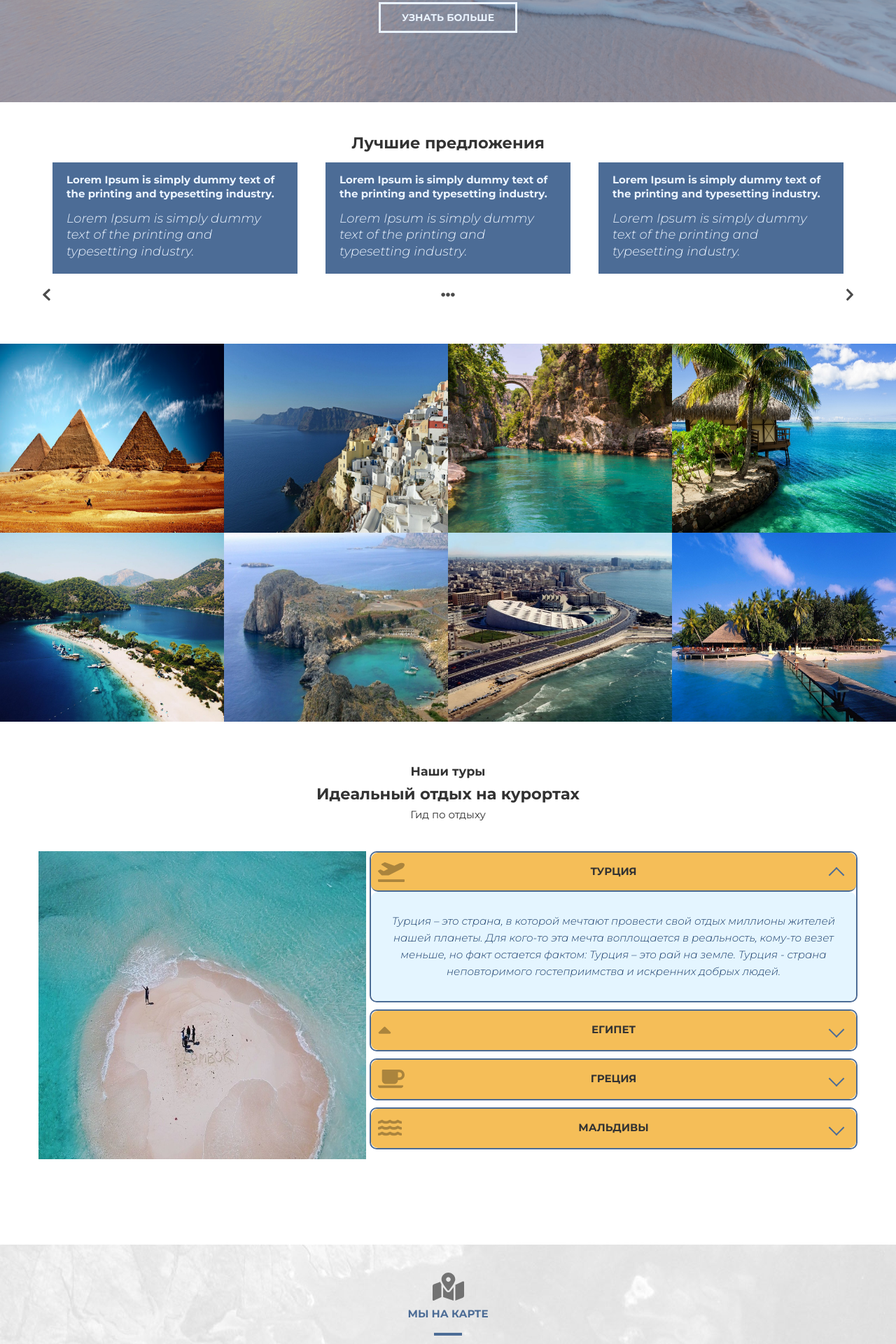
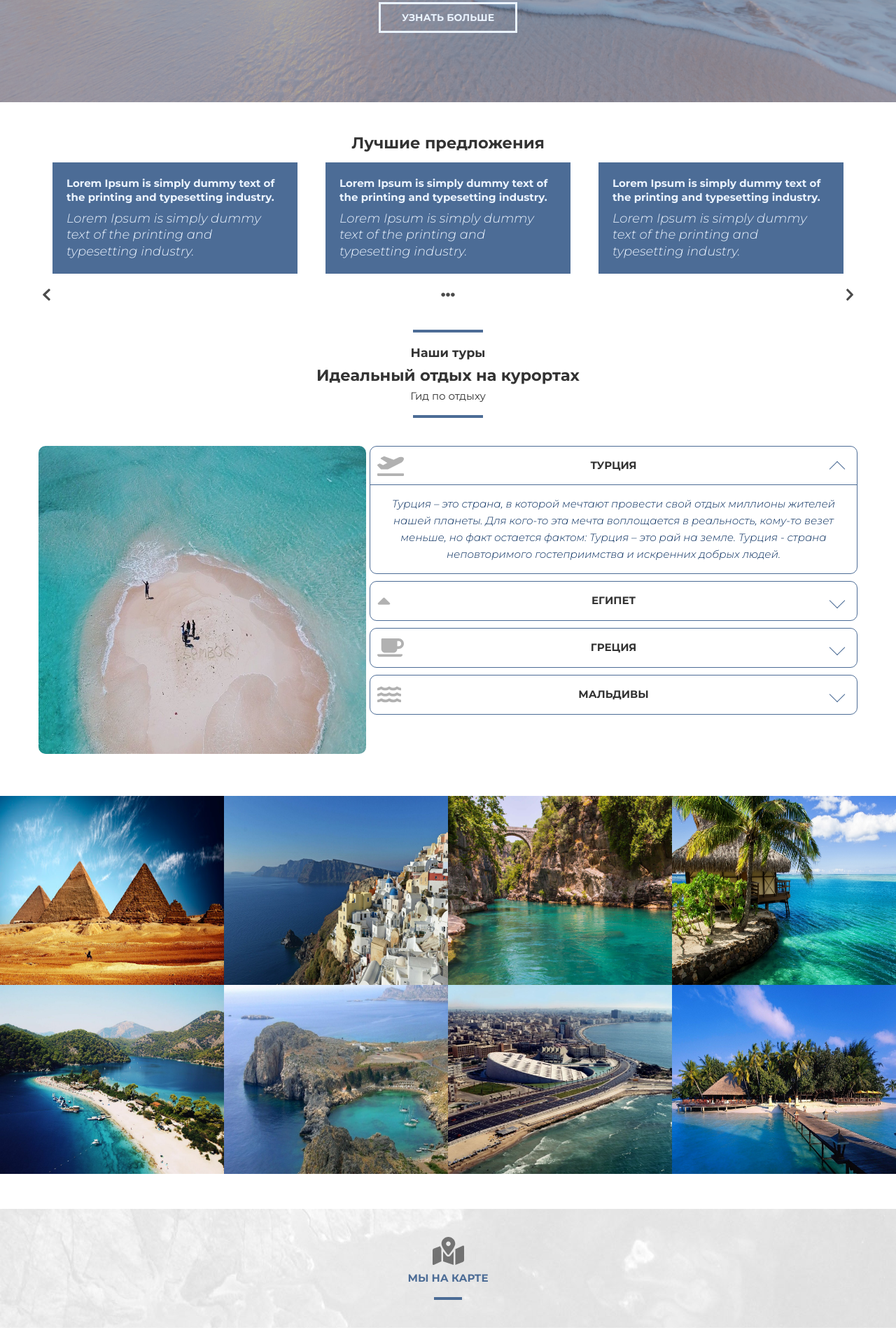
Before and after one commit to Loadngg/Website, a PHP site: page / in a window 1280 px wide. Shown: the part 654-2574 px from the top of the page at 70% size. After the commit the page ends 2551 px from the top, so only its background shows below. Run offline with PHP 8.4, Linux system fonts and the light colour scheme.

Commit message:
Смена вёрстки: -правка отступов -исправлены баги -улучшен аккордеон -поменяны блоки местами -начало создания футера -мелкие доработки

```diff
--- a/assets/css/style.css
+++ b/assets/css/style.css
@@ -1,6 +1,7 @@
 body {
     margin: 0;
     font-family: 'Montserrat', sans-serif;
+    -webkit-font-smoothing: antialiased;
 
     font-size: 15px;
     line-height: 1.6;
@@ -18,6 +19,10 @@ h1, h2, h3, h4, h5, h6 {
     margin: 0;
 }
 
+p {
+    margin: 0;
+}
+
 /*Container*/
 .container {
     width: 100%;
@@ -25,6 +30,7 @@ h1, h2, h3, h4, h5, h6 {
     padding: 0 15px;
     margin: 0 auto;
     text-align: center;
+    height: auto;
 }
 
 /*Header*/
@@ -192,7 +198,7 @@ h1, h2, h3, h4, h5, h6 {
     background-color: #4c6c96;
     height: auto;
     text-align: left;
-    padding: 0 20px 20px;
+    padding: 20px;
     color: #eaf3ff;
 }
 
@@ -200,12 +206,13 @@ h1, h2, h3, h4, h5, h6 {
 .info {
     position: relative;
     height: auto;
-    margin: 40px 0 60px;
+    margin: 40px 0;
 }
 
 .info__title {
     font-size: 15px;
     font-weight: 700;
+    margin-bottom: 10px;
 }
 
 .info__subtitle {
@@ -224,25 +231,22 @@ h1, h2, h3, h4, h5, h6 {
 }
 
 /* Photos */
+.photos {
+    display: block;
+    width: 100%;
+    height: auto;
+    margin: 0;
+    padding: 0;
+}
+
 .place__photo {
     width: 100%;
-    max-width: inherit;
     height: 270px;
 }
 
 .photos__inner {
-    display: flex;
-    padding: 0;
-    margin: 0;
-    position: absolute;
-    left: 0;
-    /* height: 540px; */
-    height: auto;
-}
-
-.photos__block {
-    width: 25%;
-    height: inherit;
+    display: inline-grid;
+    grid-auto-flow: column;
 }
 
 .place__photo:nth-child(even) {
@@ -250,30 +254,20 @@ h1, h2, h3, h4, h5, h6 {
     top: -7px;
 }
 
-.photos {
-    display: inline-block;
-    width: 100%;
+.photos__block {
     height: 540px;
-    margin: 0 0 10px 0;
 }
 
 /* tours */
 .tours {
+    position: relative;
     width: 100%;
-    height: 590px;
-}
-
-.tours__header {
-    margin-top: 40px;
-}
-
-.tours__text {
-    margin-top: 0;
+    height: auto;
+    margin-bottom: 60px;
 }
 
 .tours__block {
     width: 100%;
-    margin-top: 40px;
     display: flex;
     justify-content: space-around;
 }
@@ -283,6 +277,22 @@ h1, h2, h3, h4, h5, h6 {
     height: 440px;
     display: block;
     margin-right: 5px;
+    border-radius: 10px;
+}
+
+.tours__header {
+    margin-bottom: 40px;
+}
+
+.tours__header::after,
+.tours__header::before {
+    content: "";
+    height: 4px;
+    width: 100px;
+    background-color: #4c6c96;
+    display: block;
+    margin: 15px auto;
+    transition: background-color .1s linear;
 }
 
 
@@ -306,11 +316,11 @@ h1, h2, h3, h4, h5, h6 {
     padding: 15px 20px 15px;
     position: relative;
 
-    border-bottom: 2px solid transparent;
+    border-bottom: 1px solid transparent;
     cursor: pointer;
 
-    background-color: #f5be58;
-    border-radius: 10px;
+    /* background-color: #c7daf0; */
+    /* border-radius: 10px; */
 
     align-items: center;
 }
@@ -318,7 +328,6 @@ h1, h2, h3, h4, h5, h6 {
 .accordion__title {
     font-weight: 700;
     font-size: 15px;
-    /* font-size: 14px; */
     color: #333;
     text-transform: uppercase;
     width: 100%;
@@ -326,17 +335,19 @@ h1, h2, h3, h4, h5, h6 {
 
 .accordion__item {
     margin-bottom: 10px;
-    border: 2px solid #4c6c96;
+    border: 1px solid #4c6c96;
     border-radius: 10px;
 }
 
 .accordion__item.active .accordion__content {
     display: block;
     animation: showBlock .5s linear forwards;
+
 }
 
 .accordion__item.active .accordion__header {
     border-bottom-color: #4c6c96;
+    border-radius: 10px 10px 0 0;
 }
 
 .accordion__item.active .accordion__header:after {
@@ -350,8 +361,8 @@ h1, h2, h3, h4, h5, h6 {
     width: 16px;
     height: 16px;
 
-    border-top: 2px solid #4c6c96;
-    border-right: 2px solid #4c6c96;
+    border-top: 1px solid #4c6c96;
+    border-right: 1px solid #4c6c96;
 
     position: absolute;
     top: 50%;
@@ -366,13 +377,9 @@ h1, h2, h3, h4, h5, h6 {
     display: none;
 
     font-size: 15px;
-    color: #1b3e6b;
+    color: #072d5e;
     font-style: italic;
-    font-weight: 300;
-
-    background-color: rgb(228, 245, 255);
-
-    border-radius: 10px;
+    font-weight: 400;
 }
 
 @keyframes showBlock {
@@ -387,7 +394,7 @@ h1, h2, h3, h4, h5, h6 {
 /* Map */
 .map {
     width: 100%;
-    margin: 100px 0;
+    margin: 50px 0;
     align-items: center;
     background: url('../img/map-bg.jpg') center no-repeat;
 }
@@ -436,3 +443,20 @@ h1, h2, h3, h4, h5, h6 {
 .map__title:hover::after {
     background-color: #1b3e6b;
 }
+
+/* Footer */
+/* .footer {
+    display: flex;
+    flex-direction: column;
+    justify-content: center;
+    width: 100%;
+    height: auto;
+    position: relative;
+
+    background-color: #4c6c96;
+}
+
+.footer__inner {
+    display: flex;
+    justify-content: space-around;
+} */
--- a/index.html
+++ b/index.html
@@ -27,6 +27,7 @@
     </div>
 </header>
 
+<!-- Page -->
 <div class="page">
     <!--    Intro-->
     <div class="intro">
@@ -67,30 +68,6 @@
                 <img src="assets/svg/arrow-left.svg" alt="стрелка" class="arrow__left">
                 <img src="assets/svg/ellipsis.svg" alt="многоточие" class="ellipsis">
                 <img src="assets/svg/arrow-right.svg" alt="стрелка" class="arrow__right">
-            </div>
-        </div>
-    </div>
-
-    <!-- Photos -->
-    <div class="photos" id="photos">
-        <div class="container">
-            <div class="photos__inner">
-                <div class="photos__block">
-                    <img src="assets/img/photos/eg1.jpg" alt="" class="place__photo">
-                    <img src="assets/img/photos/eg2.jfif" alt="" class="place__photo">
-                </div>
-                <div class="photos__block">
-                    <img src="assets/img/photos/gr1.jpg" alt="" class="place__photo">
-                    <img src="assets/img/photos/gr2.jpg" alt="" class="place__photo">
-                </div>
-                <div class="photos__block">
-                    <img src="assets/img/photos/tur1.jpg" alt="" class="place__photo">
-                    <img src="assets/img/photos/tur2.jfif" alt="" class="place__photo">
-                </div>
-                <div class="photos__block">
-                    <img src="assets/img/photos/mal1.jpg" alt="" class="place__photo">
-                    <img src="assets/img/photos/mal2.jpg" alt="" class="place__photo">
-                </div>
             </div>
         </div>
     </div>
@@ -150,7 +127,29 @@
             </div>
         </div>
     </div>
+
+    <!-- Photos -->
+    <div class="photos" id="photos">
+        <div class="photos__inner">
+            <div class="photos__block">
+                <img src="assets/img/photos/eg1.jpg" alt="" class="place__photo">
+                <img src="assets/img/photos/eg2.jfif" alt="" class="place__photo">
             </div>
+            <div class="photos__block">
+                <img src="assets/img/photos/gr1.jpg" alt="" class="place__photo">
+                <img src="assets/img/photos/gr2.jpg" alt="" class="place__photo">
+            </div>
+            <div class="photos__block">
+                <img src="assets/img/photos/tur1.jpg" alt="" class="place__photo">
+                <img src="assets/img/photos/tur2.jfif" alt="" class="place__photo">
+            </div>
+            <div class="photos__block">
+                <img src="assets/img/photos/mal1.jpg" alt="" class="place__photo">
+                <img src="assets/img/photos/mal2.jpg" alt="" class="place__photo">
+            </div>
+        </div>
+    </div>
+
 
     <!-- Map -->
     <div class="map" id="map">
@@ -163,26 +162,26 @@
             </div>
         </div>
     </div>
+</div>
 
 <!-- Footer -->
-    <footer class="footer" id="contacts">
+<!-- <footer class="footer" id="contacts">
     <div class="container">
         <div class="footer__inner">
             <div class="footer__left">
-
+                ghjgjhgjh
             </div>
             <div class="footer__center">
-
+                ghjgjhghj
             </div>
             <div class="footer__right">
-
+                ghjgjhg
             </div>
         </div>
     </div>
-    </footer>
+</footer> -->
 
 </div>
-
 
 <script src="assets/js/main.js"></script>
 </body>
```
Lines whose indentation alone changed are shown as unchanged.
